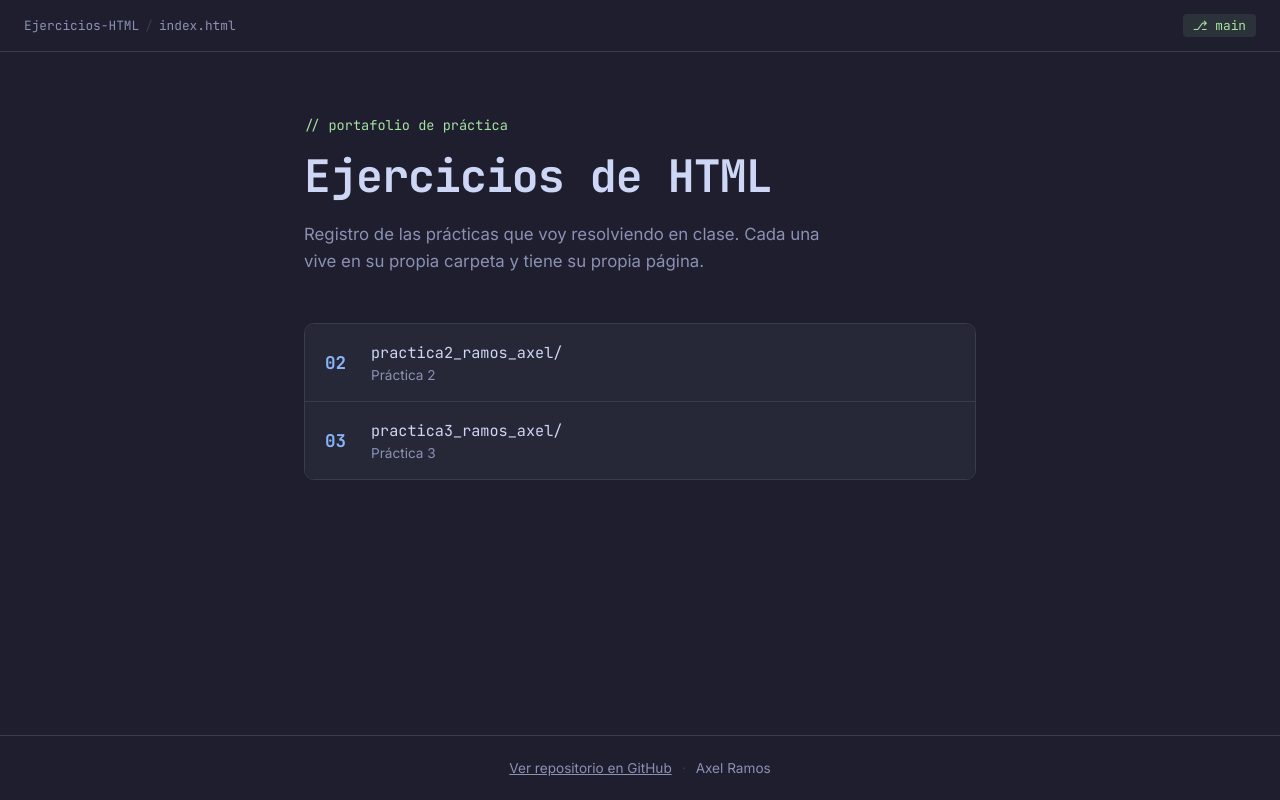
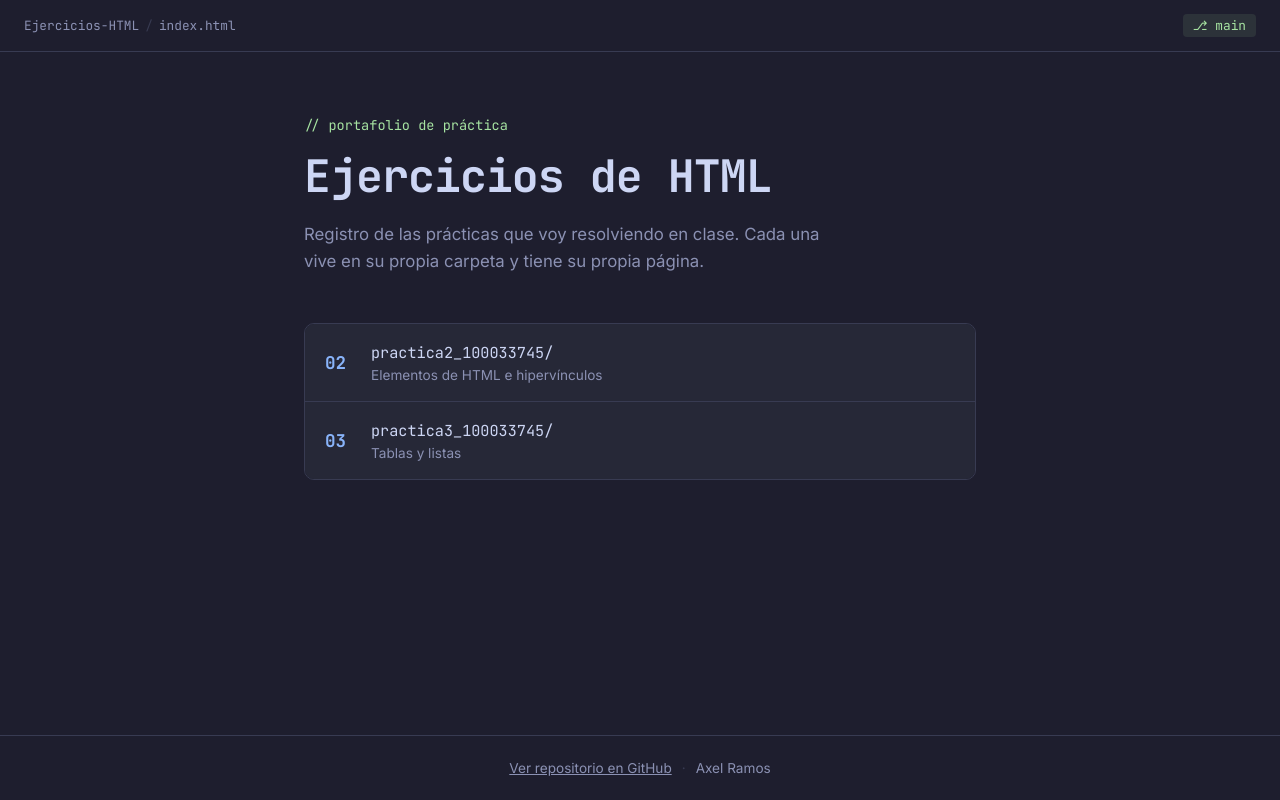
Before and after one commit to axelramos54/Ejercicios-HTML, a plain HTML site: page index.html in a window 1280 px wide. Drawn offline with Linux system fonts and the light colour scheme.

Commit message:
Update practice folder names and descriptions in README.md and index.html

```diff
--- a/index.html
+++ b/index.html
@@ -216,26 +216,26 @@
     <ol class="tasks__list">
       <!-- PRACTICAS:START -->
       <li class="task">
-        <a class="task__link" href="practica2_ramos_axel/">
+        <a class="task__link" href="practica2_100033745/">
           <span class="task__index">02</span>
           <span class="task__body">
-            <span class="task__label">practica2_ramos_axel/</span>
-            <span class="task__desc">Práctica 2</span>
+            <span class="task__label">practica2_100033745/</span>
+            <span class="task__desc">Elementos de HTML e hipervínculos</span>
           </span>
           <span class="task__go">abrir →</span>
         </a>
       </li>
       <li class="task">
-        <a class="task__link" href="practica3_ramos_axel/">
+        <a class="task__link" href="practica3_100033745/">
           <span class="task__index">03</span>
           <span class="task__body">
-            <span class="task__label">practica3_ramos_axel/</span>
-            <span class="task__desc">Práctica 3</span>
+            <span class="task__label">practica3_100033745/</span>
+            <span class="task__desc">Tablas y listas</span>
           </span>
           <span class="task__go">abrir →</span>
         </a>
       </li>
-<!-- PRACTICAS:END -->
+      <!-- PRACTICAS:END -->
     </ol>
   </section>
 </main>
--- a/scripts/generate-index.js
+++ b/scripts/generate-index.js
@@ -1,6 +1,6 @@
 // scripts/generate-index.js
 //
-// Escanea la raíz del repo buscando carpetas "practicaN_ramos_axel" que
+// Escanea la raíz del repo buscando carpetas "practicaN_100033745" que
 // tengan un index.html adentro, y regenera automáticamente el bloque de
 // enlaces en index.html y la tabla en README.md.
 //
@@ -20,10 +20,10 @@ function findPracticas() {
         .readdirSync(ROOT, { withFileTypes: true })
         .filter((entry) => entry.isDirectory())
         .map((entry) => entry.name)
-        .filter((name) => /^practica\d+_ramos_axel$/.test(name))
+        .filter((name) => /^practica\d+_100033745$/.test(name))
         .filter((name) => fs.existsSync(path.join(ROOT, name, 'index.html')))
         .map((folder) => {
-            const num = parseInt(folder.match(/^practica(\d+)_ramos_axel$/)[1], 10);
+            const num = parseInt(folder.match(/^practica(\d+)_100033745$/)[1], 10);
             const html = fs.readFileSync(path.join(ROOT, folder, 'index.html'), 'utf8');
             const descMatch = html.match(/<meta\s+name=["']description["']\s+content=["']([^"']*)["']/i);
             const description = descMatch ? descMatch[1] : `Práctica ${num}`;
```
Also changed, not shown: 1 other file.
